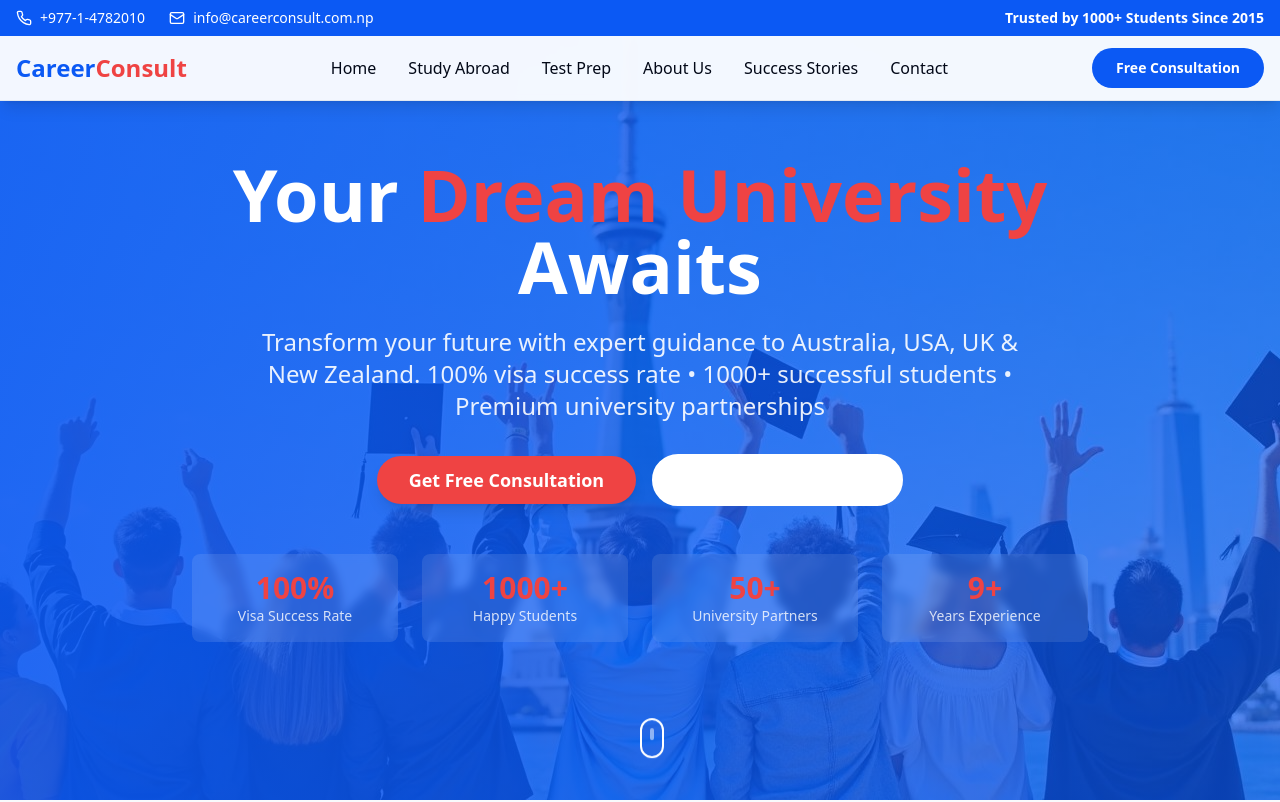
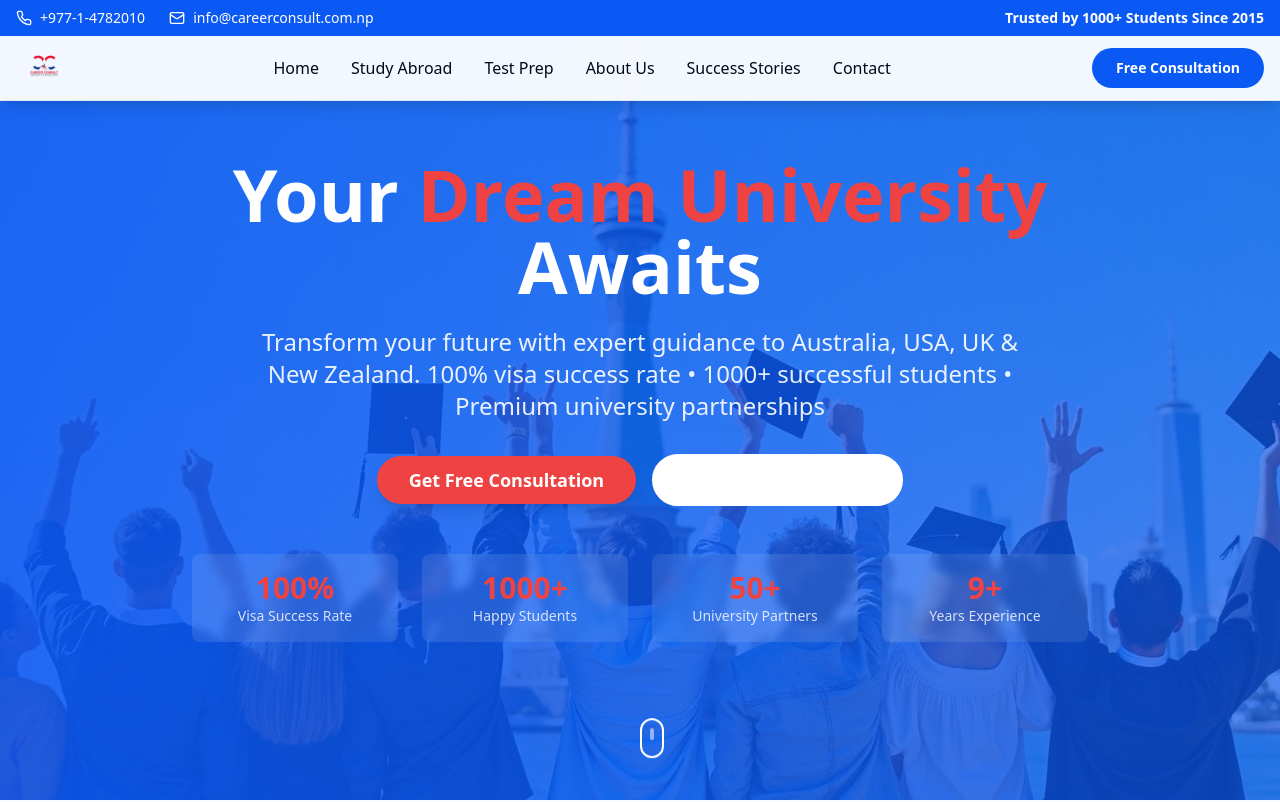
Before and after one commit to SauravPaudel/careerconsult, a React (Vite) app: page / in a window 1280 px wide. Shown: the top 802 px of the page. Built offline with nearby package versions, Linux system fonts and the light colour scheme.

Commit message:
Update logo
Use the provided image as the website logo and adjust its size as needed.

```diff
--- a/src/components/Footer.tsx
+++ b/src/components/Footer.tsx
@@ -8,7 +8,11 @@ const Footer = () => {
           {/* Company Info */}
           <div>
             <div className="mb-6">
-              <h3 className="text-2xl font-bold text-accent mb-2">Career Consult</h3>
+              <img
+                src="/lovable-uploads/6beed274-06b4-4359-b9e3-6fac6ae518b0.png"
+                alt="Career Consult - Dedicate to Excellence"
+                className="h-16 w-auto mb-4 filter brightness-0 invert"
+              />
               <p className="text-background/80 mb-4">
                 Nepal's most trusted education consultancy with 100% visa success rate.
                 Transforming dreams into reality since 2015.
--- a/src/components/Navigation.tsx
+++ b/src/components/Navigation.tsx
@@ -40,9 +40,11 @@ const Navigation = () => {
         <div className="flex items-center justify-between h-16">
           {/* Logo */}
           <div className="flex items-center">
-            <div className="text-2xl font-bold text-primary">
-              Career<span className="text-accent">Consult</span>
-            </div>
+            <img
+              src="/lovable-uploads/6beed274-06b4-4359-b9e3-6fac6ae518b0.png"
+              alt="Career Consult - Dedicate to Excellence"
+              className="h-10 w-auto md:h-12 lg:h-14"
+            />
           </div>
 
           {/* Desktop Navigation */}
```
Also changed, not shown: public/lovable-uploads/6beed274-06b4-4359-b9e3-6fac6ae518b0.png (added).
